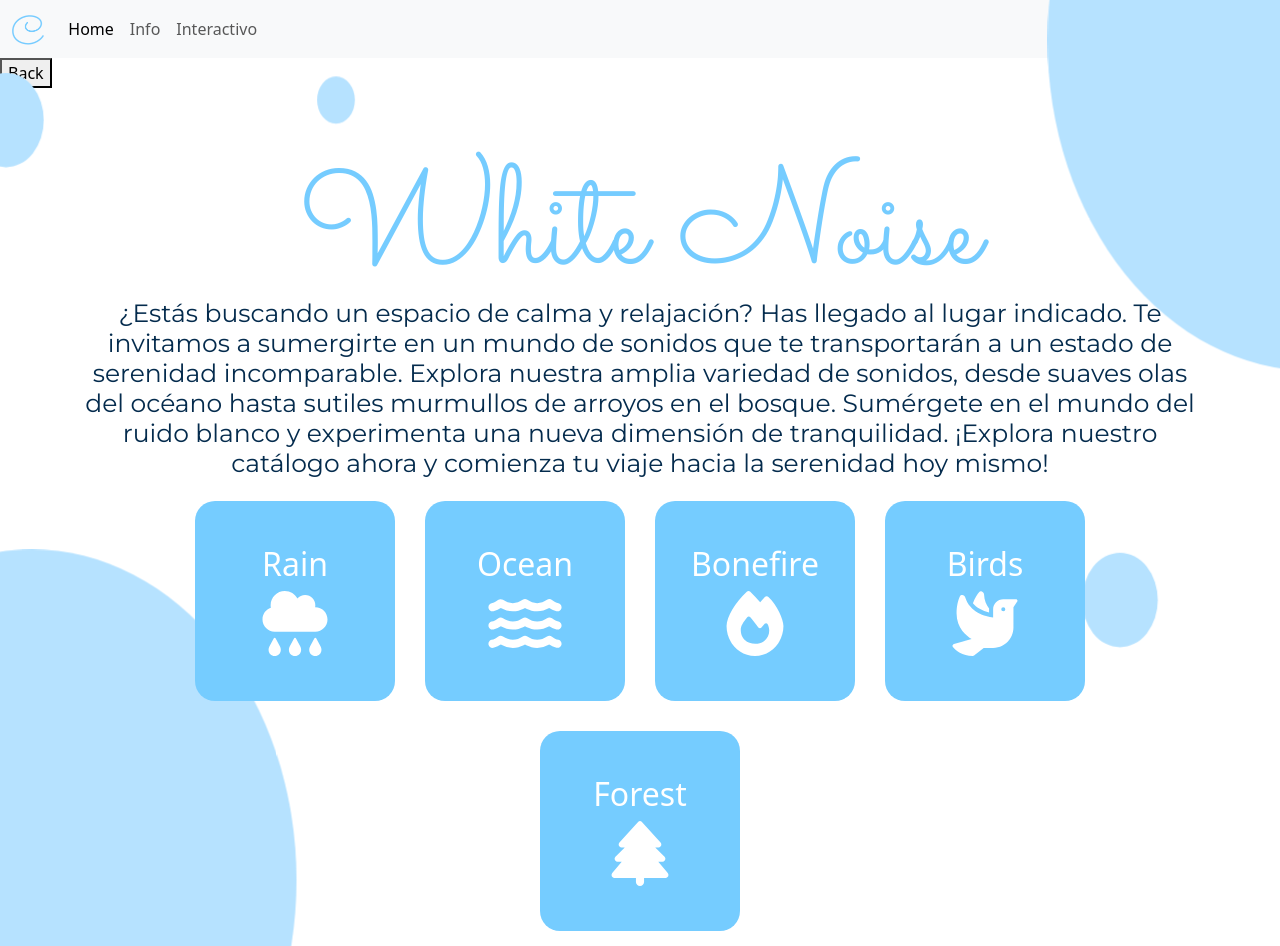
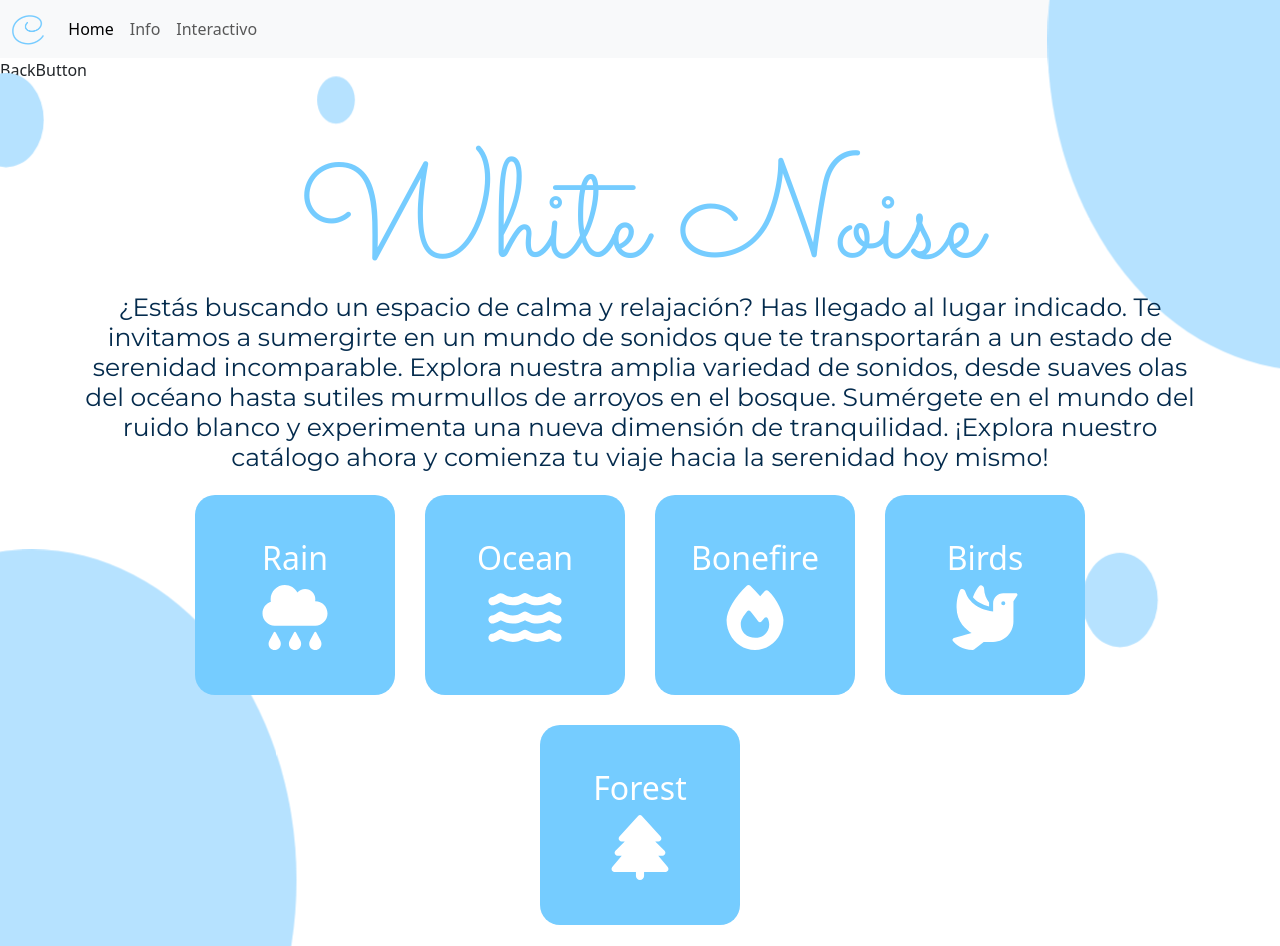
Before and after one commit to matiasngiambra/Calmara, a React (Vite) app: page /exercices/whitenoise in a window 1280 px wide. Built offline with nearby package versions, Linux system fonts and the light colour scheme.

Commit message:
Creado BackButton

```diff
--- /dev/null
+++ b/src/components/backbutton/BackButton.jsx
@@ -0,0 +1,11 @@
+import React from 'react'
+import { useNavigate } from 'react-router';
+
+const BackButton = () => {
+    let navigate = useNavigate();
+    return (
+        <div onClick={() => navigate("/")}> BackButton</div>
+    )
+}
+
+export default BackButton
--- a/src/pages/exercices/whitenoise/WhiteNoise.jsx
+++ b/src/pages/exercices/whitenoise/WhiteNoise.jsx
@@ -5,12 +5,12 @@ import CircleLayout from '../../../layout/components/CircleLayout'
 import SoundBoxComponent from '../../../components/soundbox/SoundBoxComponent'
 import './whitenoise.css'
 import { useState } from 'react'
-import { useNavigate} from "react-router-dom";
+import BackButton from '../../../components/backbutton/BackButton.jsx'
 
 
 const WhiteNoise = () => {
 
-    let navigate = useNavigate();
+
 
     document.title = "White Noise - Cálmara"
 
@@ -44,8 +44,8 @@ const WhiteNoise = () => {
     return (
         <>
             <Nav></Nav>
+            <BackButton></BackButton>
             <CircleLayout></CircleLayout>
-            <button onClick={() => navigate("/")}>Back</button>
 
             <Container className='container' >
                 <h1 className='title'>White Noise</h1>
```
